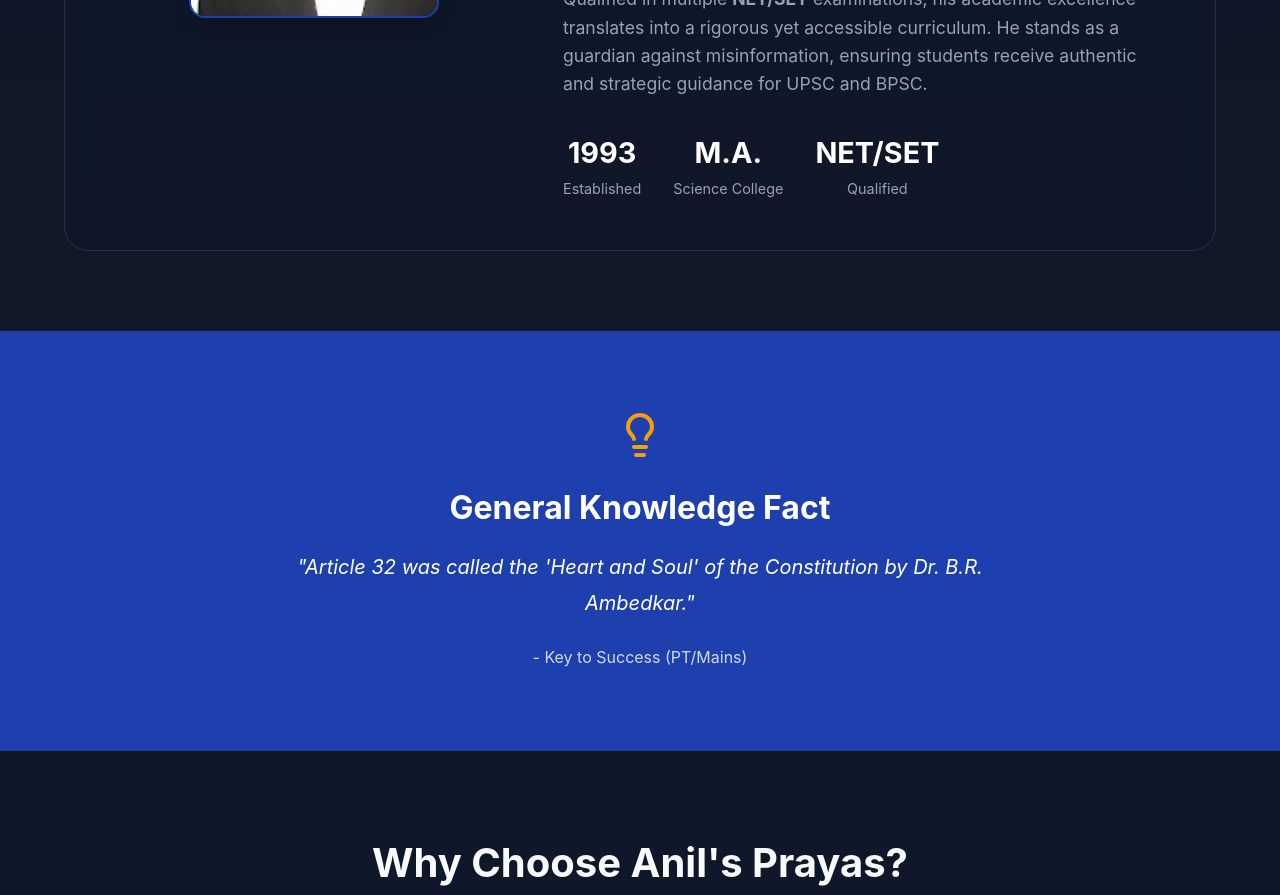
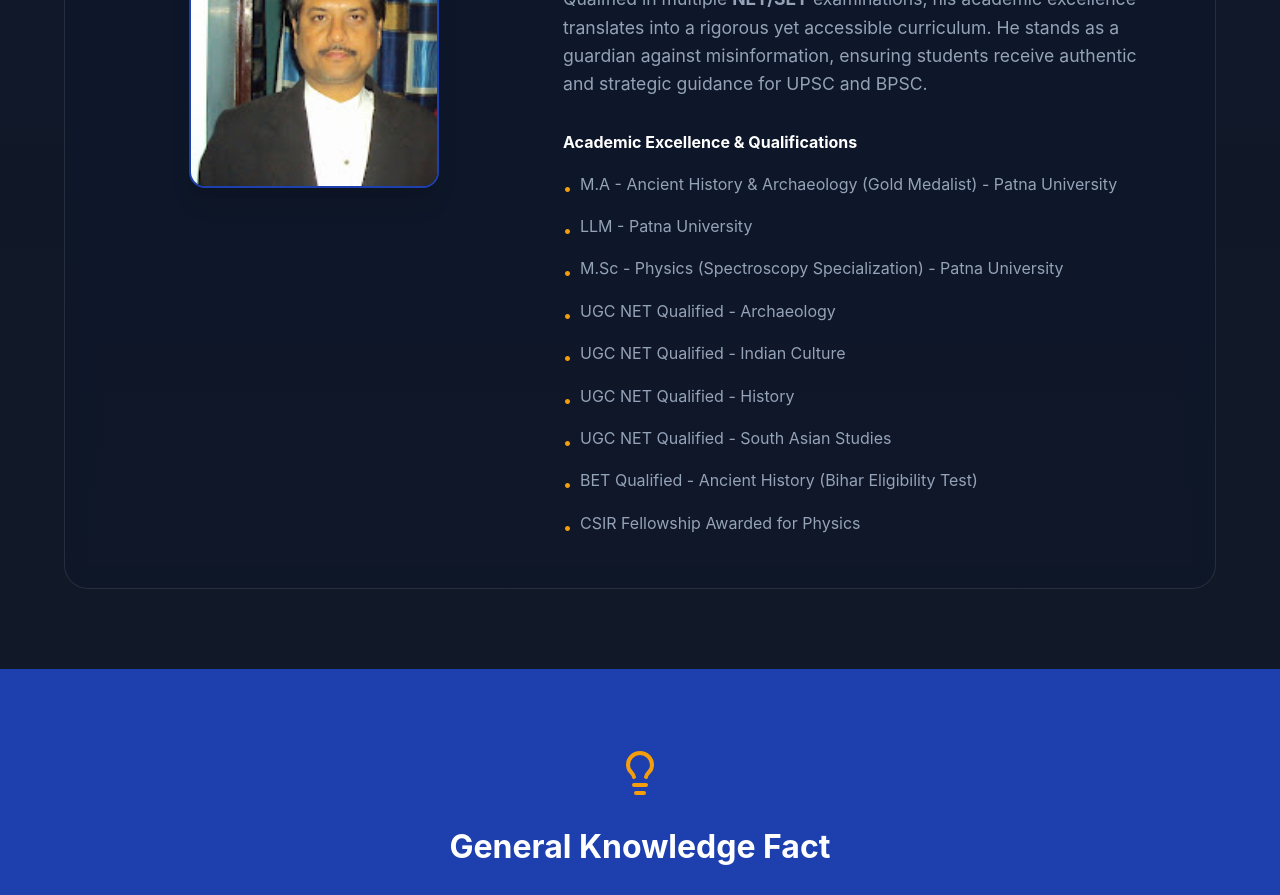
Before and after one commit to AskiiK/anilsprayas, a React (Vite) app: page / in a window 1280 px wide. Shown: the part 2080-2975 px from the top of the page. Built offline with nearby package versions, Linux system fonts and the light colour scheme; no server answers.

Commit message:
Update Profile with detailed academic credentials

```diff
--- a/src/components/Profile.jsx
+++ b/src/components/Profile.jsx
@@ -40,19 +40,26 @@ const Profile = () => {
                                 Qualified in multiple <strong>NET/SET</strong> examinations, his academic excellence translates into a rigorous yet accessible curriculum. He stands as a guardian against misinformation, ensuring students receive authentic and strategic guidance for UPSC and BPSC.
                             </p>
 
-                            <div style={{ display: 'flex', gap: '2rem', marginTop: '2rem' }}>
-                                <div style={{ textAlign: 'center' }}>
-                                    <h4 style={{ fontSize: '1.8rem', fontWeight: 'bold', color: 'white' }}>1993</h4>
-                                    <span style={{ color: 'var(--text-muted)', fontSize: '0.9rem' }}>Established</span>
-                                </div>
-                                <div style={{ textAlign: 'center' }}>
-                                    <h4 style={{ fontSize: '1.8rem', fontWeight: 'bold', color: 'white' }}>M.A.</h4>
-                                    <span style={{ color: 'var(--text-muted)', fontSize: '0.9rem' }}>Science College</span>
-                                </div>
-                                <div style={{ textAlign: 'center' }}>
-                                    <h4 style={{ fontSize: '1.8rem', fontWeight: 'bold', color: 'white' }}>NET/SET</h4>
-                                    <span style={{ color: 'var(--text-muted)', fontSize: '0.9rem' }}>Qualified</span>
-                                </div>
+                            <div style={{ marginTop: '2rem' }}>
+                                <h4 style={{ color: 'white', fontWeight: 'bold', marginBottom: '1rem' }}>Academic Excellence & Qualifications</h4>
+                                <ul style={{ display: 'grid', gridTemplateColumns: 'repeat(auto-fit, minmax(300px, 1fr))', gap: '0.8rem', paddingLeft: '0', listStyle: 'none' }}>
+                                    {[
+                                        "M.A - Ancient History & Archaeology (Gold Medalist) - Patna University",
+                                        "LLM - Patna University",
+                                        "M.Sc - Physics (Spectroscopy Specialization) - Patna University",
+                                        "UGC NET Qualified - Archaeology",
+                                        "UGC NET Qualified - Indian Culture",
+                                        "UGC NET Qualified - History",
+                                        "UGC NET Qualified - South Asian Studies",
+                                        "BET Qualified - Ancient History (Bihar Eligibility Test)",
+                                        "CSIR Fellowship Awarded for Physics"
+                                    ].map((qual, i) => (
+                                        <li key={i} style={{ display: 'flex', alignItems: 'start', gap: '0.5rem', color: 'var(--text-muted)' }}>
+                                            <span style={{ color: 'var(--accent)', marginTop: '4px' }}>•</span>
+                                            <span>{qual}</span>
+                                        </li>
+                                    ))}
+                                </ul>
                             </div>
                         </div>
                     </div>
```
